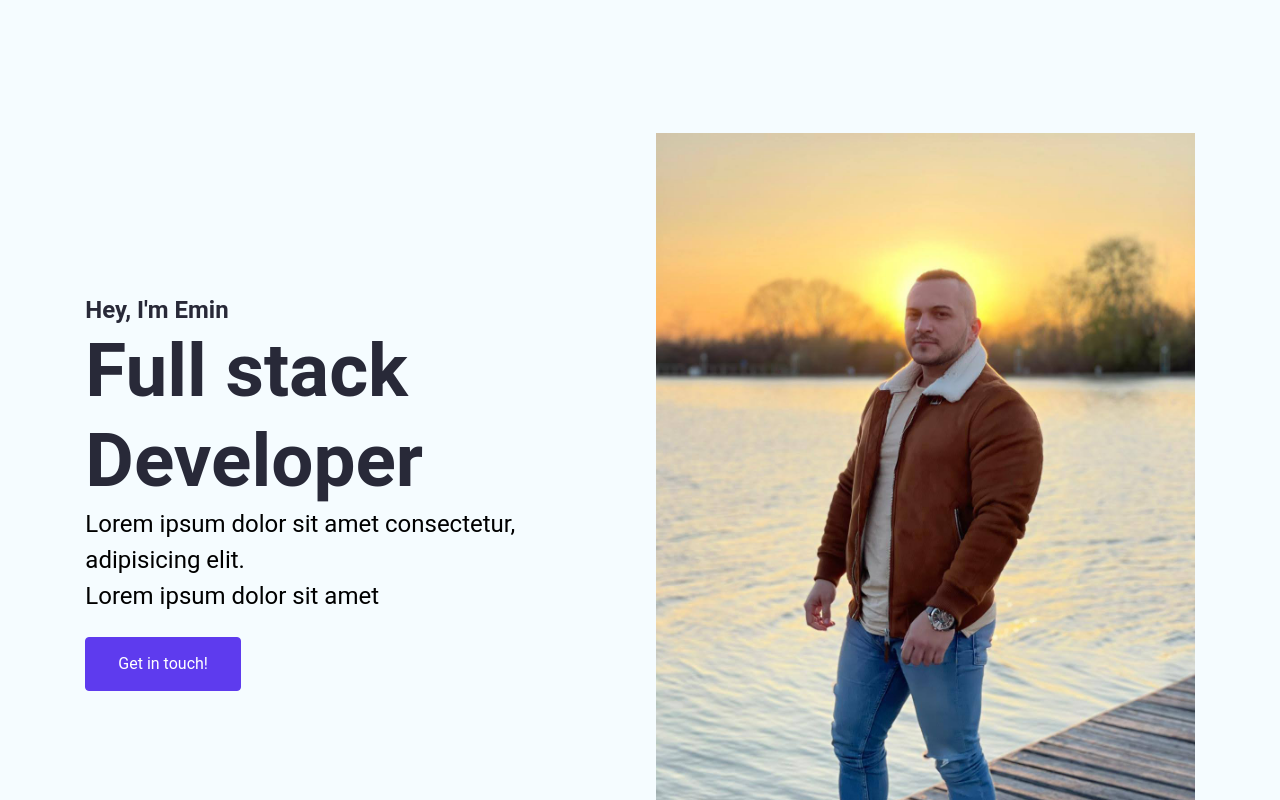
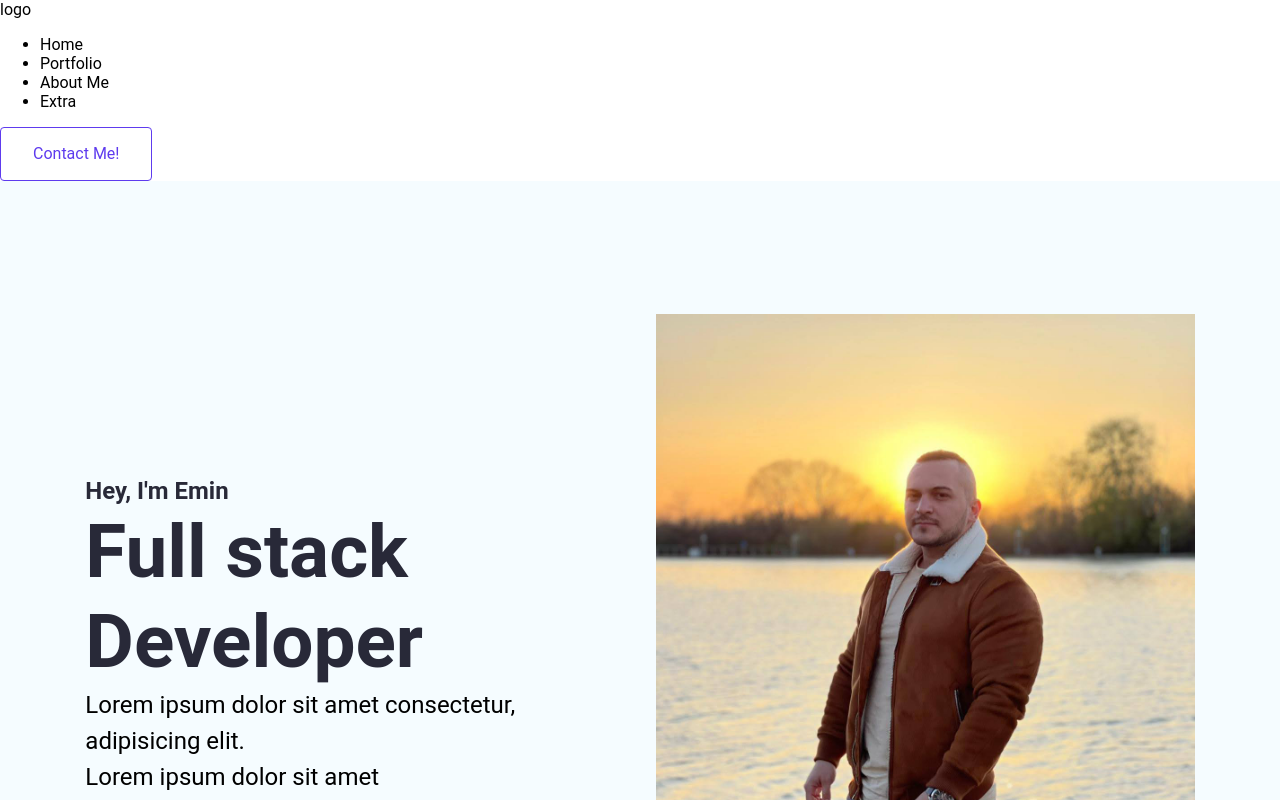
Before and after one commit to eminn-a/Personal-Portfolio, a React (Vite) app: page / in a window 1280 px wide. Shown: the top 800 px of the page. Built offline with nearby package versions, Linux system fonts and the light colour scheme.

Commit message:
Added navbar and button

```diff
--- a/package.json
+++ b/package.json
@@ -12,6 +12,7 @@
   "dependencies": {
     "react": "^18.2.0",
     "react-dom": "^18.2.0",
+    "react-router-dom": "^6.21.1",
     "react-scroll": "^1.9.0"
   },
   "devDependencies": {
--- a/src/App.jsx
+++ b/src/App.jsx
@@ -1,11 +1,21 @@
 import "./App.css";
-import HeroSection from "./Components/HeroSection/HeroSection";
+import { BrowserRouter as Router, Route, Routes } from "react-router-dom";
+import Navbar from "./Components/Navbar/Navbar";
+import HomePage from "./Pages/HomePage";
 
 function App() {
   return (
     <>
       <div className="App">
-        <HeroSection />
+        <Router>
+          <div>
+            <Navbar />
+            <Routes>
+              <Route path="/" element={<HomePage />} />
+              <Route path="*" element={<div>404 Not found!</div>} />
+            </Routes>
+          </div>
+        </Router>
       </div>
     </>
   );
--- a/src/Components/HeroSection/HeroSection.jsx
+++ b/src/Components/HeroSection/HeroSection.jsx
@@ -18,7 +18,7 @@ export default function HeroSection() {
         <button className="btn btn-primary">Get in touch!</button>
       </div>
       <div className="hero--section--img">
-        <img src="./public/img/hero-img.jpg" alt="Hero Section Image" />
+        <img src="/img/hero-img.jpg" alt="Hero Section Image" />
       </div>
     </section>
   );
--- a/src/Components/Navbar/Navbar.jsx
+++ b/src/Components/Navbar/Navbar.jsx
@@ -5,7 +5,7 @@ function Navbar() {
   const [navActive, setNavActive] = useState(false);
 
   const toggleNav = () => {
-    setNavActive = !navActive;
+    setNavActive(!navActive);
   };
   const closeMenu = () => {
     setNavActive(false);
@@ -28,5 +28,93 @@ function Navbar() {
     }
   }, []);
 
-  return <nav className={`navbar ${navActive ? "active" : ""}`}></nav>;
+  return (
+    <nav className={`navbar ${navActive ? "active" : ""}`}>
+      <div>
+        <p>logo</p>
+      </div>
+      <a
+        className={`nav__hamburger ${navActive ? "active" : ""}`}
+        onClick={toggleNav}
+      >
+        <span className="nav__hamburger__line"></span>
+        <span className="nav__hamburger__line"></span>
+        <span className="nav__hamburger__line"></span>
+      </a>
+      <div className={`navbar--items ${navActive ? "active" : ""}`}>
+        <ul>
+          <li>
+            <Link
+              onClick={closeMenu}
+              activeClass="navBar--active-content"
+              spy={true}
+              smooth={true}
+              offset={-70}
+              duration={500}
+              to="heroSection"
+              className="navbar--content"
+            >
+              Home
+            </Link>
+          </li>
+          <li>
+            <Link
+              onClick={closeMenu}
+              activeClass="navBar--active-content"
+              spy={true}
+              smooth={true}
+              offset={-70}
+              duration={500}
+              to="myPortfolio"
+              className="navbar--content"
+            >
+              Portfolio
+            </Link>
+          </li>
+          <li>
+            <Link
+              onClick={closeMenu}
+              activeClass="navBar--active-content"
+              spy={true}
+              smooth={true}
+              offset={-70}
+              duration={500}
+              to="aboutMe"
+              className="navbar--content"
+            >
+              About Me
+            </Link>
+          </li>
+          <li>
+            <Link
+              onClick={closeMenu}
+              activeClass="navBar--active-content"
+              spy={true}
+              smooth={true}
+              offset={-70}
+              duration={500}
+              to="extra"
+              className="navbar--content"
+            >
+              Extra
+            </Link>
+          </li>
+        </ul>
+      </div>
+      <Link
+        onClick={closeMenu}
+        activeClass="navBar--active-content"
+        spy={true}
+        smooth={true}
+        offset={-70}
+        duration={500}
+        to="contact"
+        className="btn btn-outline-primary"
+      >
+        Contact Me!
+      </Link>
+    </nav>
+  );
 }
+
+export default Navbar;
```
Also changed, not shown: src/Pages/HomePage.jsx (+5 -4 lines), public/img/react-logo.png (added), 1 other file (tests, documents, lock files or other folders).
